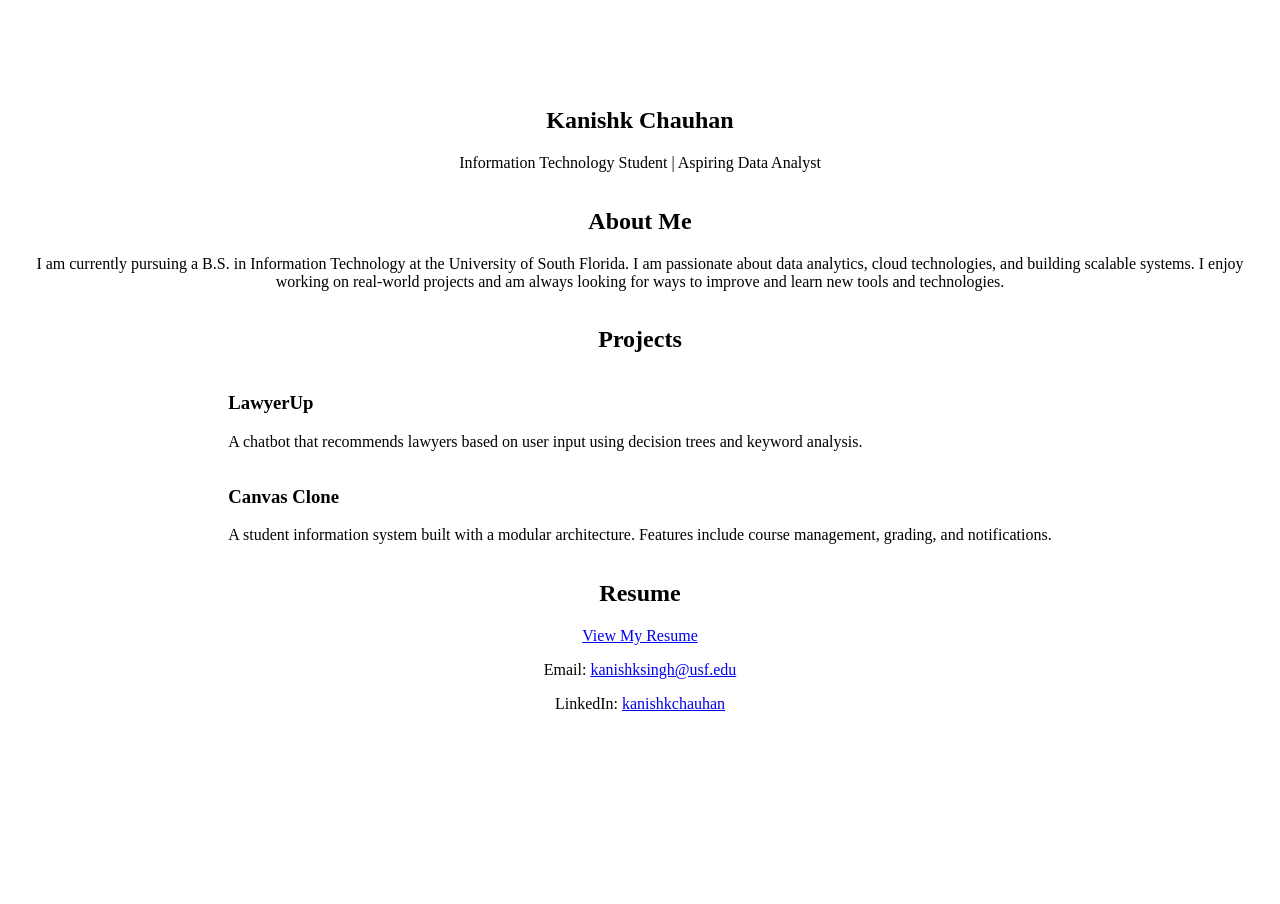
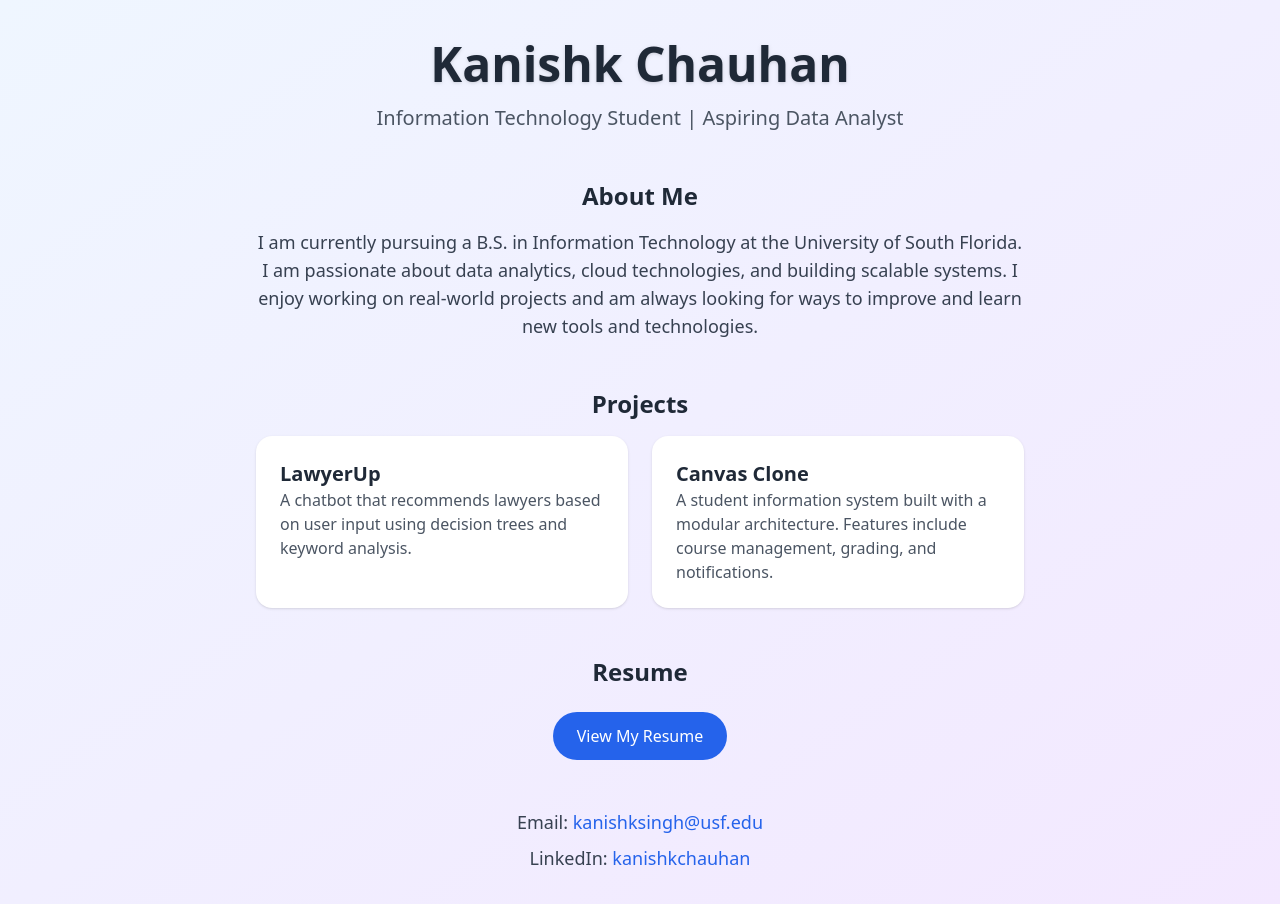
Before and after one commit to kanishk-sc/kanishk-portfolio, a React (Vite) app: page / in a window 1280 px wide. Shown: the top 904 px of the page. Before the commit the page ends 816 px from the top, so only its background shows below. Built offline with nearby package versions, Linux system fonts and the light colour scheme.

Commit message:
Restore working Tailwind v3 setup

```diff
--- a/tailwind.config.js
+++ b/tailwind.config.js
@@ -1,7 +1,8 @@
-module.exports = {
-  content: ['./index.html', './src/**/*.{js,ts,jsx,tsx}'],
+/** @type {import('tailwindcss').Config} */
+export default {
+  content: ["./index.html", "./src/**/*.{js,ts,jsx,tsx}"],
   theme: {
     extend: {},
   },
   plugins: [],
-}
+};
```
Also changed, not shown: package.json (+16 -5 lines), 1 other file (tests, documents, lock files or other folders).
